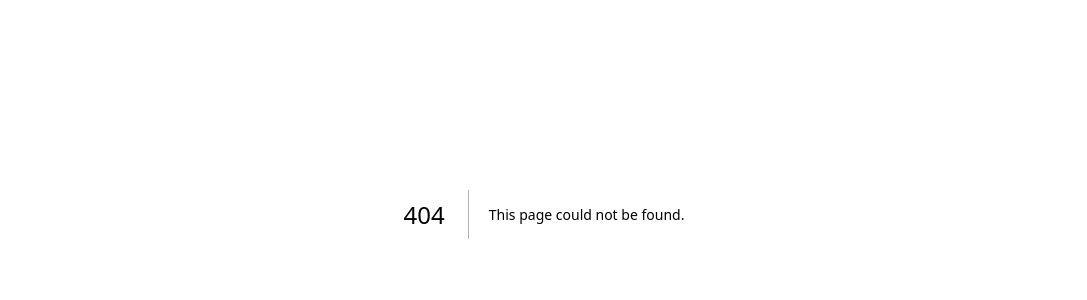
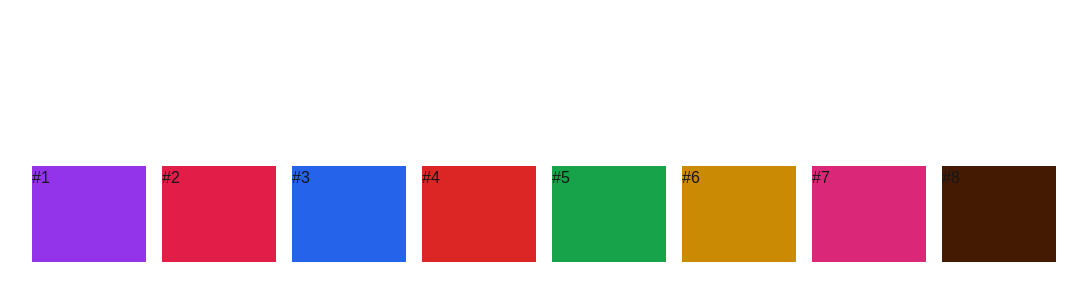
Before and after one commit to PauloStraforini/Estudos_React_Next, a Next.js app in the folder estudos_de_react_next/: page /layout in a window 1280 px wide. Before the commit this address had no page. Shown: the part 186-486 px from the top of the page, without its empty margins (96-1183 px from the left). Built offline with nearby package versions, Linux system fonts and the light colour scheme.

Commit message:
Add Grid component for flexible grid layout

```diff
--- /dev/null
+++ b/estudos_de_react_next/src/components/layout/grid.tsx
@@ -0,0 +1,25 @@
+interface GridProps {
+    cols?: number
+    sm?: number
+    md?: number
+    lg?: number
+    xl?: number
+    xl2?: number
+    children: any
+}
+
+export default function Grid(props: GridProps) {
+    return (
+        <div className={
+            `grid grid-cols-${props.cols ?? 1}
+            ${props.sm ? `sm:grid-cols-${props.sm}` : ''}
+            ${props.md ? `md:grid-cols-${props.md}` : ''}
+            ${props.lg ? `lg:grid-cols-${props.lg}` : ''}
+            ${props.xl ? `xl:grid-cols-${props.xl}` : ''}
+            ${props.xl2 ? `2xl:grid-cols-${props.xl2}` : ''}
+            gap-4 w-full`
+        }>
+            {props.children}
+        </div>
+    )
+}
--- /dev/null
+++ b/estudos_de_react_next/src/pages/layout/index.tsx
@@ -0,0 +1,20 @@
+import Grid from "@/components/layout/grid"
+
+export default function PaginaLayout() {
+    return (
+        <div className="flex justify-center items-center h-screen">
+            <div className="w-[90%] lg:w-4/5">
+        <Grid sm={2} md={4}  lg={8}>
+            <div className="h-24 w-full bg-purple-600">#1</div>
+            <div className="h-24 w-full bg-rose-600">#2</div>
+            <div className="h-24 w-full bg-blue-600">#3</div>
+            <div className="h-24 w-full bg-red-600">#4</div>
+            <div className="h-24 w-full bg-green-600">#5</div>
+            <div className="h-24 w-full bg-yellow-600">#6</div>
+            <div className="h-24 w-full bg-pink-600">#7</div>
+            <div className="h-24 w-full bg-amber-950">#8</div>
+        </Grid>
+            </div>
+        </div>
+    )
+}
--- a/estudos_de_react_next/tailwind.config.ts
+++ b/estudos_de_react_next/tailwind.config.ts
@@ -6,6 +6,15 @@
     "./src/components/**/*.{js,ts,jsx,tsx,mdx}",
     "./src/app/**/*.{js,ts,jsx,tsx,mdx}",
   ],
+
+    safelist: [
+    {
+      pattern: /^grid-cols-/,
+      variants: ['sm', 'md', 'lg', 'xl'],
+    }
+
+    ],
+
   theme: {
     extend: {
       colors: {
```
